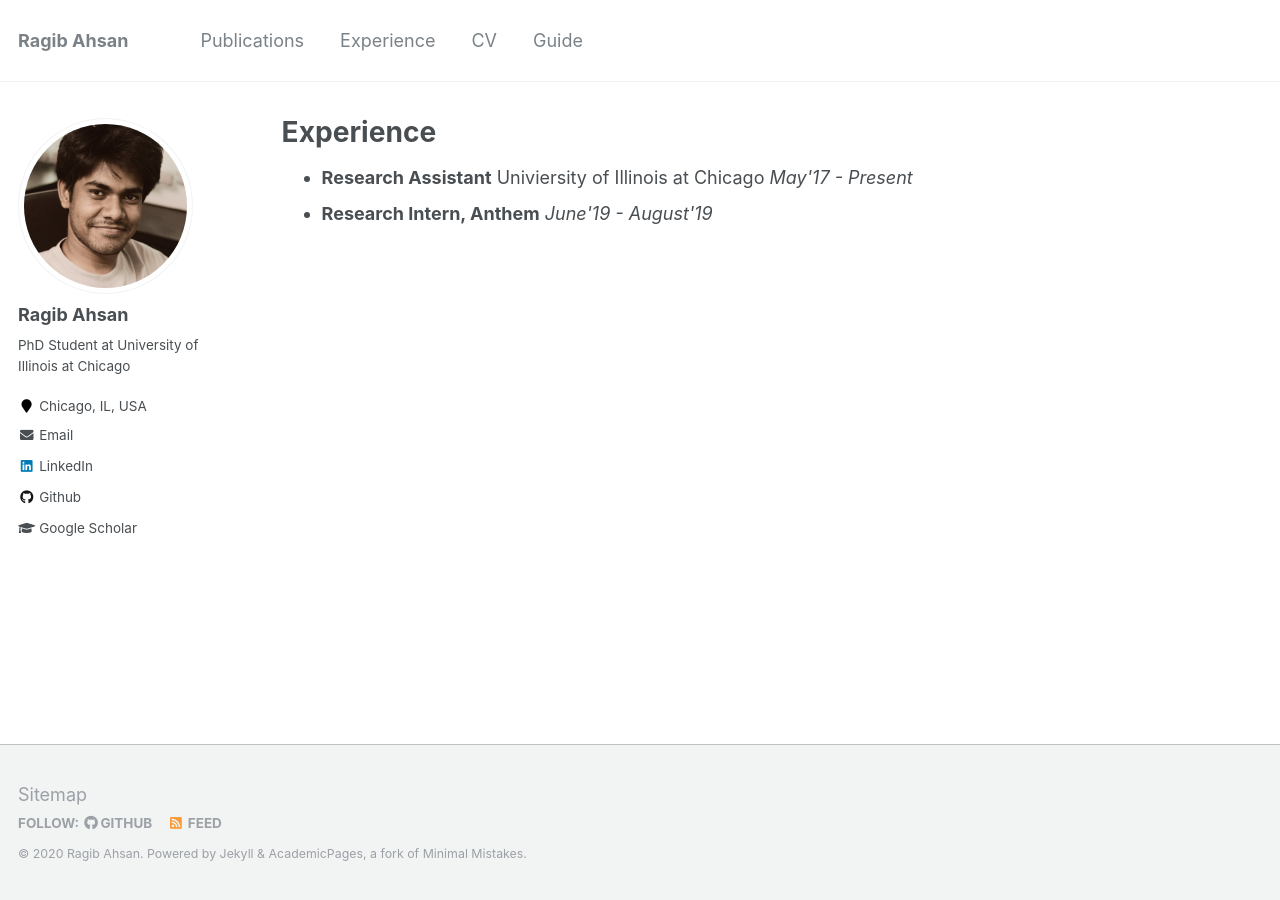
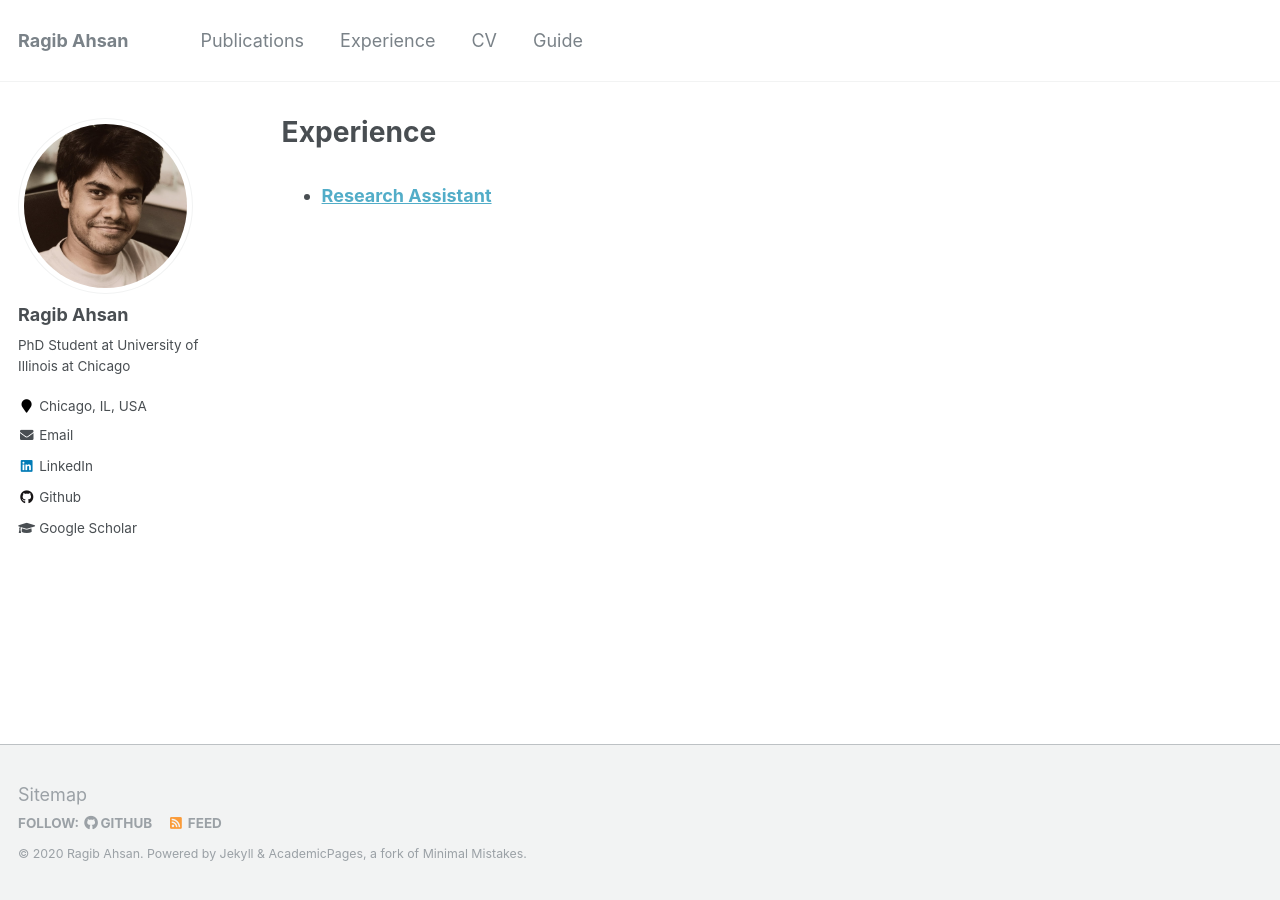
Before and after one commit to ragib06/ragib06.github.io, a Jekyll site: the page built from _pages/experience.md, in a window 1280 px wide. Built offline with Jekyll 4.4.1, drawn with Linux system fonts in a browser that asks for light colours.

Commit message:
updated experiences

```diff
--- a/_config.yml
+++ b/_config.yml
@@ -178,6 +178,9 @@
   teaching:
     output: true
     permalink: /:collection/:path/
+  experiences:
+    output: true
+    permalink: /:collection/:path/
   publications:
     output: true
     permalink: /:collection/:path/
--- a/_pages/experience.md
+++ b/_pages/experience.md
@@ -7,14 +7,6 @@
 
 {% include base_path %}
 
-<ul>
-	<li>
-		<b>Research Assistant</b>
-		Univiersity of Illinois at Chicago
-		<i>May'17 - Present</i>
-	</li>
-	<li>
-		<b>Research Intern, Anthem</b>
-		<i>June'19 - August'19</i>
-	</li>
-</ul>>
+<ul>{% for post in site.experiences reversed %}
+    {% include archive-single-cv.html %}
+  {% endfor %}</ul>
```
Also changed, not shown: _experiences/exp1-ra.md (added, +8 -0 lines).
